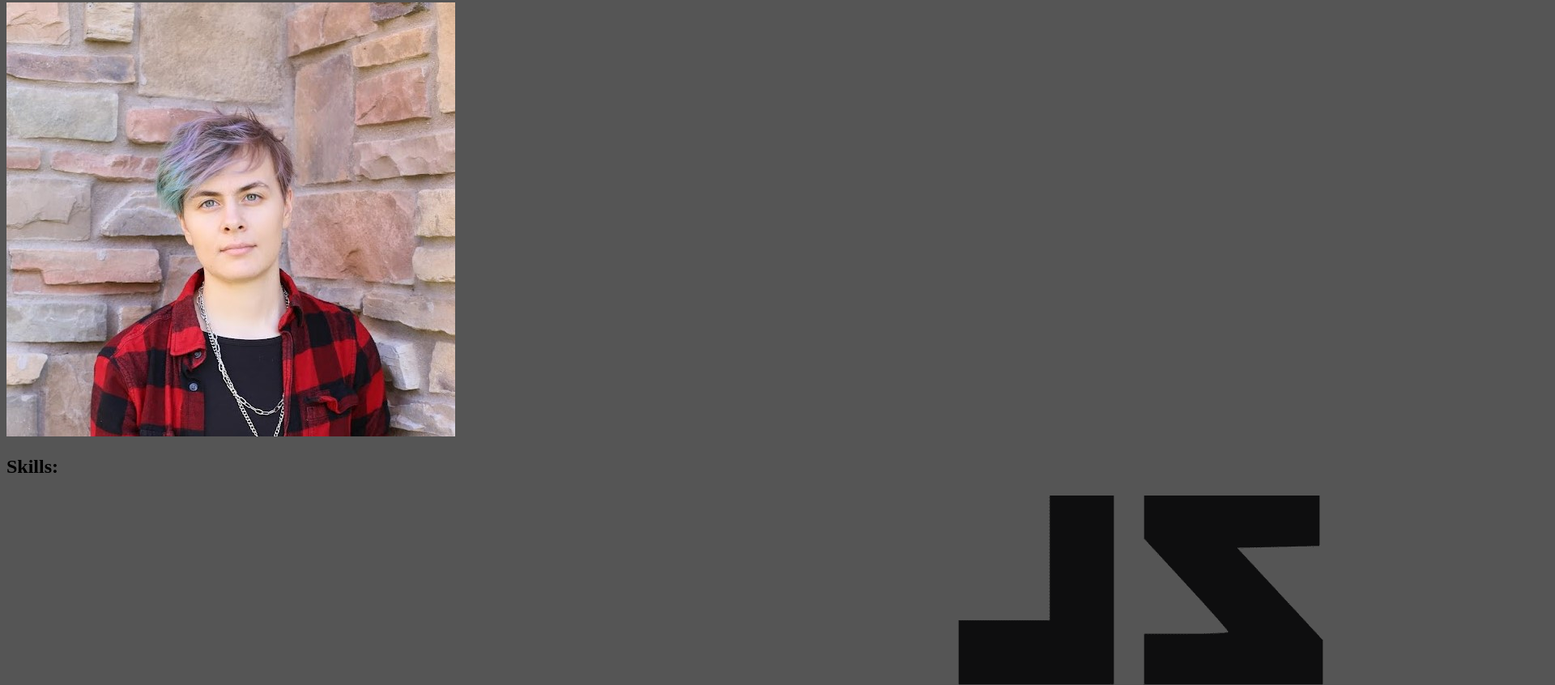
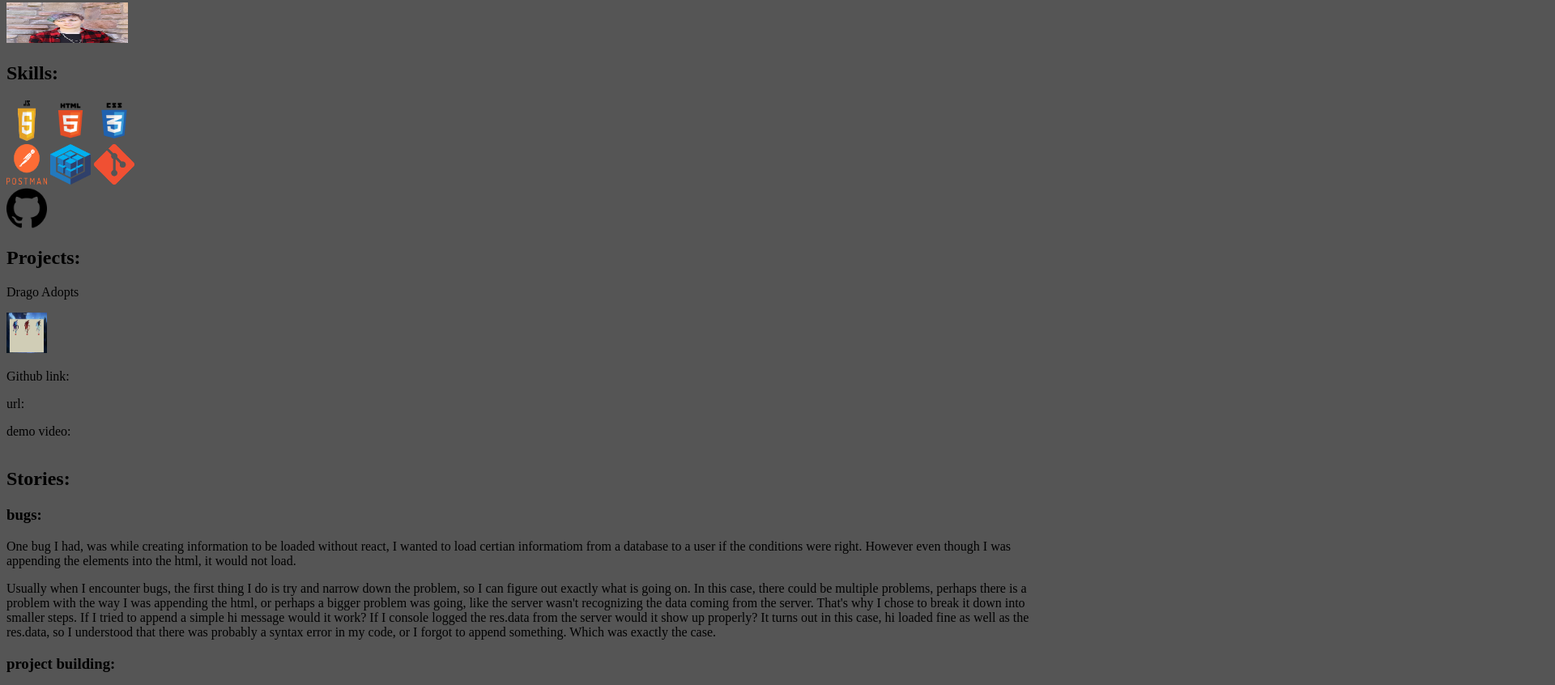
Before and after one commit to kiraclem/kiraclem.github.io, a plain HTML site: page index.html in a window 1280 px wide. Shown: the part 222-1068 px from the top of the page at 81% size, 1920 px wide, since content can reach past the window. Drawn offline with Linux system fonts and the light colour scheme.

Commit message:
css added

```diff
--- a/index.html
+++ b/index.html
@@ -19,7 +19,7 @@
                 I also love to be outside in nature. There are many different things I enjoy doing in my freetime, and many more
                 I would like to learn to do. Some of my hobbies include art, music, blender, reading and some of my topics of interest include astronomy,
                 phsycology and the power of mindset. </p>
-            <img src="./images/about/me.JPG" alt="A picture of me">
+            <img class="about" src="./images/about/me.JPG" alt="A picture of me">
 </section>
 
 <section id="skills">
@@ -39,7 +39,7 @@
 
 </section>
 
-<section class="projects">
+<section id="projects">
     <h2>Projects:</h2>
     <div>
         <p>Drago Adopts</p>
@@ -50,7 +50,7 @@
     </div>
 </section>
 
-<section class="stories">
+<section id="stories">
     <h2>Stories:</h2>
     <h3>bugs:</h3>
         <p> One bug I had, was while creating information to be loaded without react,
--- a/styles.css
+++ b/styles.css
@@ -3,3 +3,16 @@ body {
     display: flex;
     flex-direction: column;
 }
+
+img {
+    width: 50px;
+    height: 50px;
+}
+
+.about {
+    width: 150px;
+}
+
+.projects {
+    width: 200px;
+}
```
